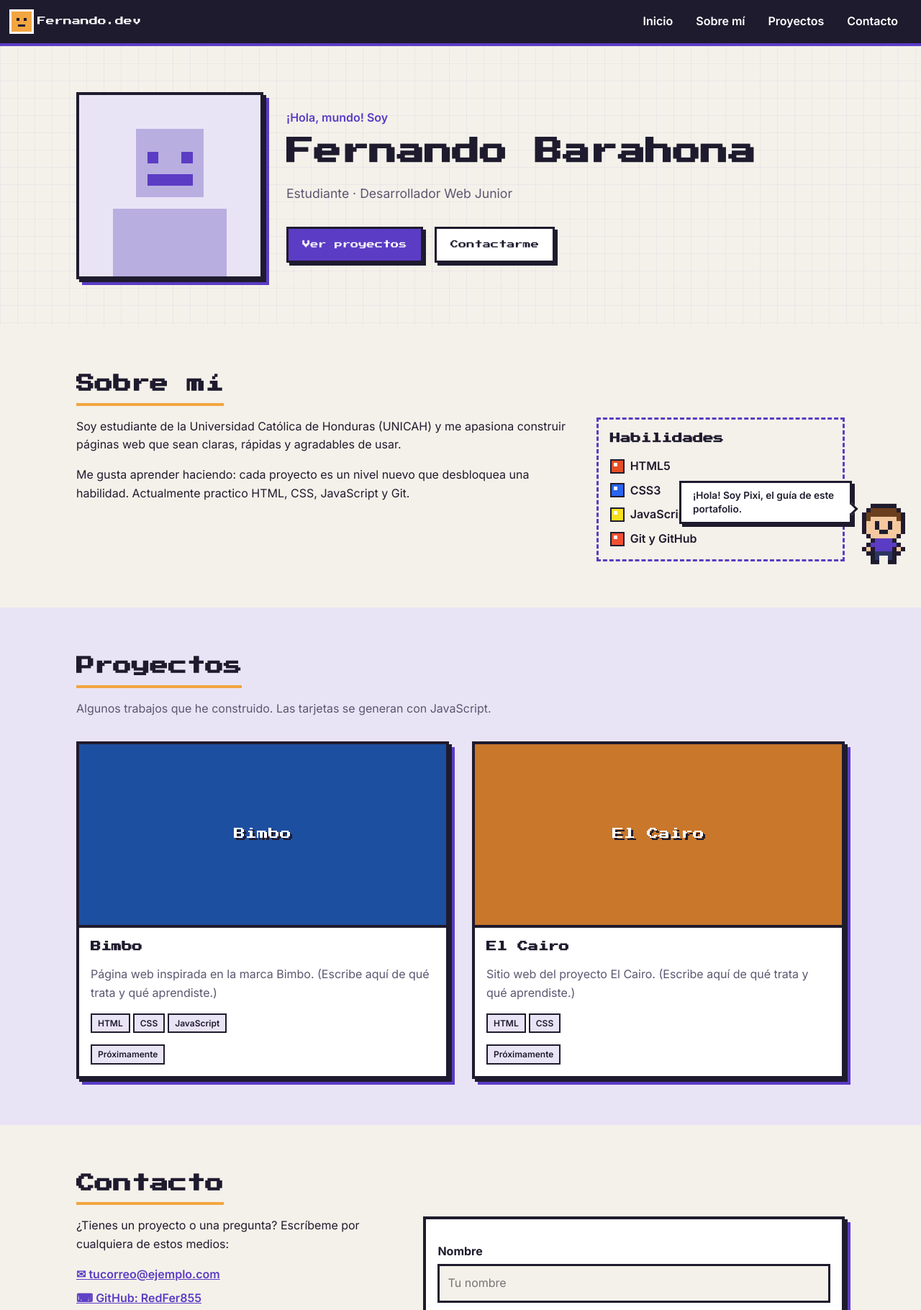
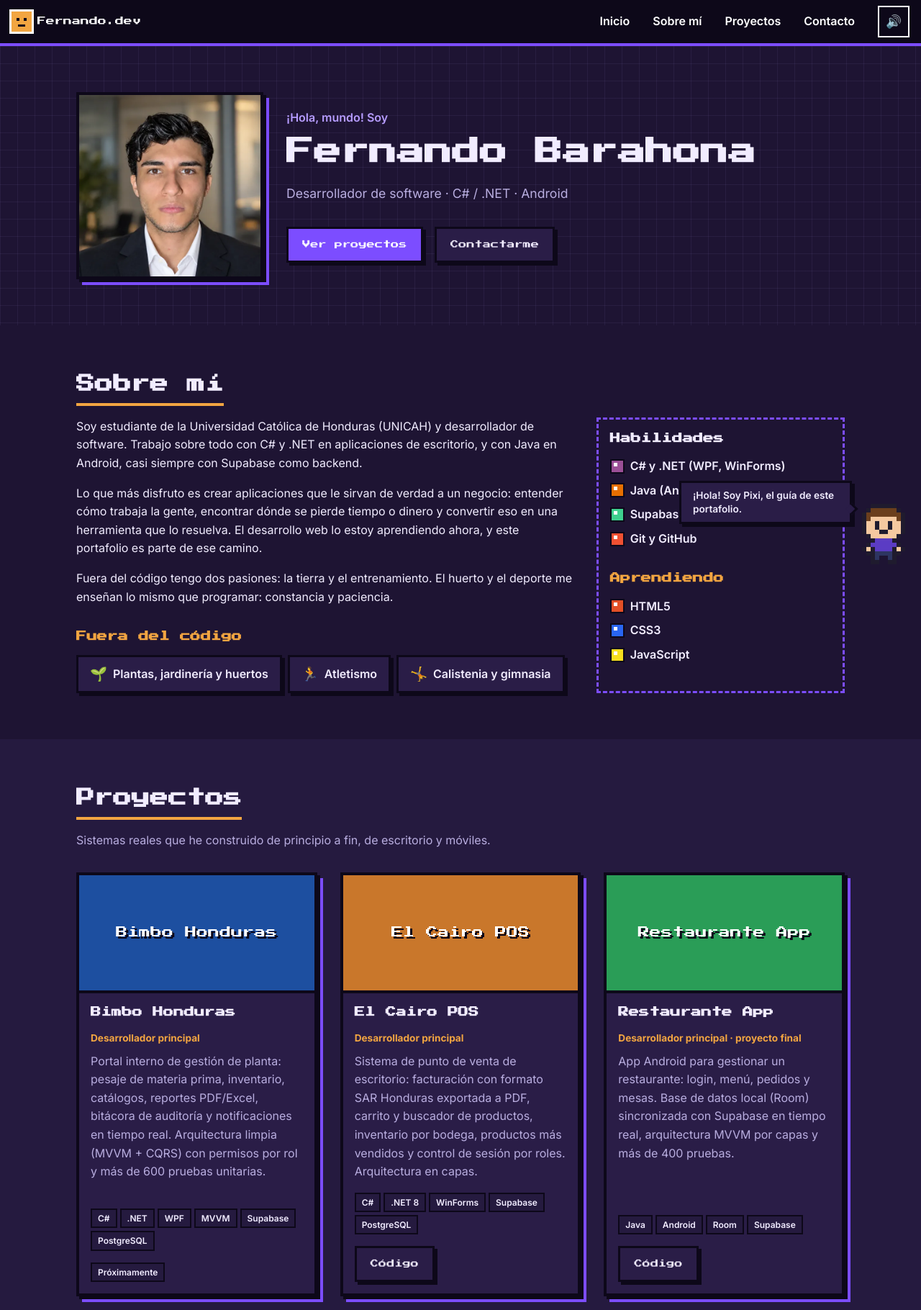
Before and after one commit to RedFer855/portafolio, a plain HTML site: page index.html in a window 1280 px wide. Shown: the top 1820 px of the page at 72% size. Drawn offline with Linux system fonts and the light colour scheme.

Commit message:
Correo real, bio, proyectos, tema morado y sonidos 8-bit

```diff
--- a/css/base.css
+++ b/css/base.css
@@ -4,18 +4,22 @@
    ========================================================= */
 
 :root {
-    /* Paleta */
-    --color-bg: #f4f1ea;          /* fondo general (papel) */
-    --color-surface: #ffffff;     /* tarjetas y formularios */
-    --color-surface-alt: #e9e4f5; /* secciones alternas */
-    --color-text: #1f1b2e;        /* texto principal */
-    --color-muted: #5b5670;       /* texto secundario */
-    --color-primary: #5b3cc4;     /* acento principal (morado) */
-    --color-primary-dark: #3d2690;
+    /* Le dice al navegador que la página es oscura (scrollbars, inputs) */
+    color-scheme: dark;
+
+    /* Paleta morada oscura (estilo Visual Studio) */
+    --color-bg: #1e1433;          /* fondo general */
+    --color-surface: #2a1d47;     /* tarjetas y formularios */
+    --color-surface-alt: #251a3f; /* secciones alternas */
+    --color-text: #f1ecff;        /* texto principal */
+    --color-muted: #b9aee0;       /* texto secundario */
+    --color-primary: #7c4dff;     /* acento principal (fondo de botones) */
+    --color-primary-dark: #5a2fd6;
+    --color-link: #b69cff;        /* enlaces: más claro para leerse sobre el fondo oscuro */
     --color-accent: #f2a541;      /* acento secundario (naranja) */
-    --color-dark: #1f1b2e;        /* header / footer */
-    --color-error: #d7263d;
-    --color-success: #2a9d57;
+    --color-dark: #0d0819;        /* header, footer y bordes pixel */
+    --color-error: #ff6b7a;
+    --color-success: #4ade80;
 
     /* Tipografía */
     --font-pixel: "Press Start 2P", monospace;
@@ -71,7 +75,7 @@ img {
 }
 
 a {
-    color: var(--color-primary);
+    color: var(--color-link);
 }
 
 /* ---------- Tipografía ---------- */
--- a/css/components.css
+++ b/css/components.css
@@ -42,7 +42,7 @@
 
 .btn--ghost {
     background-color: var(--color-surface);
-    color: var(--color-dark);
+    color: var(--color-text);
 }
 
 /* ---------- Habilidades ---------- */
@@ -81,6 +81,39 @@
 .skill__icon--css  { --skill-color: #2965f1; }
 .skill__icon--js   { --skill-color: #f7df1e; }
 .skill__icon--git  { --skill-color: #f05032; }
+.skill__icon--csharp   { --skill-color: #9b4f96; }
+.skill__icon--java     { --skill-color: #e76f00; }
+.skill__icon--supabase { --skill-color: #3ecf8e; }
+
+.about__subtitle {
+    margin-top: var(--space-l);
+    color: var(--color-accent);
+}
+
+/* ---------- Pasatiempos ---------- */
+.hobbies {
+    display: flex;
+    flex-wrap: wrap;
+    gap: var(--space-s);
+    margin: 0;
+    padding: 0;
+    list-style: none;
+}
+
+.hobby {
+    display: flex;
+    align-items: center;
+    gap: var(--space-s);
+    padding: var(--space-s) var(--space-m);
+    border: 3px solid var(--color-dark);
+    background-color: var(--color-surface);
+    box-shadow: var(--pixel-shadow);
+    font-weight: 600;
+}
+
+.hobby__icon {
+    font-size: 1.2rem;
+}
 
 /* ---------- Tarjetas de proyecto ---------- */
 .projects {
@@ -132,6 +165,13 @@
     flex-direction: column;
     flex: 1;
     padding: var(--space-m);
+}
+
+.project-card__rol {
+    margin-bottom: var(--space-s);
+    color: var(--color-accent);
+    font-size: 0.85rem;
+    font-weight: 700;
 }
 
 .project-card__desc {
@@ -194,7 +234,13 @@
     padding: 0.7rem;
     border: 3px solid var(--color-dark);
     font: inherit;
+    color: inherit;               /* los inputs no heredan el color de texto por defecto */
     background-color: var(--color-bg);
+}
+
+.field input::placeholder,
+.field textarea::placeholder {
+    color: var(--color-muted);
 }
 
 .field textarea {
@@ -205,7 +251,7 @@
 .field textarea:focus {
     outline: none;
     border-color: var(--color-primary);
-    background-color: #fff;
+    background-color: var(--color-surface-alt);
 }
 
 /* Estado de error (misma idea que .error en la clase de PW1) */
--- a/css/layout.css
+++ b/css/layout.css
@@ -49,6 +49,25 @@
         var(--color-accent);
     box-shadow: 0 0 0 3px #fff;
     image-rendering: pixelated;
+}
+
+/* Botón de sonido: en celular queda a la izquierda de la hamburguesa */
+.sound-toggle {
+    display: grid;
+    place-items: center;
+    width: 44px;
+    height: 44px;
+    margin-left: auto;            /* empuja este botón (y la hamburguesa) a la derecha */
+    margin-right: var(--space-s);
+    padding: 0;
+    background: transparent;
+    border: 2px solid #fff;
+    font-size: 1.1rem;
+    cursor: pointer;
+}
+
+.sound-toggle[aria-pressed="false"] {
+    opacity: 0.6;
 }
 
 /* Botón hamburguesa (idea de la clase de PW1, ahora es un <button> accesible) */
@@ -116,6 +135,13 @@
     .site-nav {
         display: block;
         flex-basis: auto;
+        order: 1;                 /* order cambia el orden visual sin tocar el HTML */
+        margin-left: auto;
+    }
+
+    .sound-toggle {
+        order: 2;                 /* en escritorio el botón de sonido va después del menú */
+        margin: 0 0 0 var(--space-m);
     }
 
     .site-nav ul {
@@ -148,8 +174,8 @@
     padding-block: var(--space-xl);
     background:
         /* patrón de cuadritos pixel muy suave */
-        linear-gradient(90deg, rgb(91 60 196 / 0.06) 1px, transparent 1px) 0 0 / 24px 24px,
-        linear-gradient(rgb(91 60 196 / 0.06) 1px, transparent 1px) 0 0 / 24px 24px,
+        linear-gradient(90deg, rgb(182 156 255 / 0.07) 1px, transparent 1px) 0 0 / 24px 24px,
+        linear-gradient(rgb(182 156 255 / 0.07) 1px, transparent 1px) 0 0 / 24px 24px,
         var(--color-bg);
 }
 
@@ -174,7 +200,7 @@
 
 .hero__hello {
     font-weight: 600;
-    color: var(--color-primary);
+    color: var(--color-link);
     margin-bottom: var(--space-s);
 }
 
--- a/index.html
+++ b/index.html
@@ -3,8 +3,7 @@
 <head>
     <meta charset="UTF-8" />
     <meta name="viewport" content="width=device-width, initial-scale=1.0" />
-    <!-- TODO(Fernando): cambia la descripción por una frase tuya -->
-    <meta name="description" content="Portafolio de Fernando Barahona: proyectos web con HTML, CSS y JavaScript." />
+    <meta name="description" content="Portafolio de Fernando Barahona, desarrollador de software en C#/.NET y Android que crea aplicaciones para resolver problemas de negocio." />
     <title>Fernando Barahona | Portafolio</title>
 
     <!-- Fuentes: Press Start 2P (pixel, solo títulos) + Inter (texto) -->
@@ -19,6 +18,7 @@
     <link rel="stylesheet" href="css/companion.css" />
 
     <!-- defer: el script se descarga en paralelo y se ejecuta cuando el HTML ya está listo -->
+    <script src="js/sounds.js" defer></script>
     <script src="js/main.js" defer></script>
     <script src="js/projects.js" defer></script>
     <script src="js/companion.js" defer></script>
@@ -35,6 +35,11 @@
             <!-- TODO(Fernando): tu nombre corto -->
             <span class="brand__name">Fernando.dev</span>
         </a>
+
+        <!-- Activa o silencia los sonidos pixel (sounds.js) -->
+        <button class="sound-toggle" id="sound-toggle" type="button" aria-pressed="true" aria-label="Silenciar sonidos">
+            <span aria-hidden="true">🔊</span>
+        </button>
 
         <button class="hmb-button" type="button" aria-label="Abrir menú" aria-expanded="false" aria-controls="menu-principal">
             <span></span>
@@ -57,15 +62,17 @@
         <section id="inicio" class="hero" data-companion="inicio">
             <div class="container hero__inner">
                 <figure class="hero__photo pixel-frame">
-                    <!-- TODO(Fernando): reemplaza por tu foto, ej. media/perfil.jpg (cuadrada, ~400x400) -->
-                    <img src="media/perfil-placeholder.svg" alt="Foto de perfil de Fernando Barahona" width="320" height="320" />
+                    <!-- picture: el navegador usa WebP (más liviano) y si no lo soporta, el JPG -->
+                    <picture>
+                        <source srcset="media/perfil.webp" type="image/webp" />
+                        <img src="media/perfil.jpg" alt="Foto de perfil de Fernando Barahona con saco azul marino y camisa blanca" width="600" height="600" />
+                    </picture>
                 </figure>
                 <div class="hero__text">
                     <p class="hero__hello">¡Hola, mundo! Soy</p>
                     <!-- TODO(Fernando): tu nombre completo -->
                     <h1 class="hero__title">Fernando Barahona</h1>
-                    <!-- TODO(Fernando): tu rol o carrera -->
-                    <p class="hero__role">Estudiante · Desarrollador Web Junior</p>
+                    <p class="hero__role">Desarrollador de software · C# / .NET · Android</p>
                     <div class="hero__actions">
                         <a class="btn btn--primary" href="#proyectos">Ver proyectos</a>
                         <a class="btn btn--ghost" href="#contacto">Contactarme</a>
@@ -80,24 +87,43 @@
                 <h2 class="section__title">Sobre mí</h2>
                 <div class="about__grid">
                     <article class="about__bio">
-                        <!-- TODO(Fernando): escribe tu biografía (3–5 líneas): quién eres, qué estudias, qué te gusta construir -->
                         <p>
-                            Soy estudiante de la Universidad Católica de Honduras (UNICAH) y me apasiona
-                            construir páginas web que sean claras, rápidas y agradables de usar.
+                            Soy estudiante de la Universidad Católica de Honduras (UNICAH) y desarrollador de software.
+                            Trabajo sobre todo con C# y .NET en aplicaciones de escritorio, y con Java en Android,
+                            casi siempre con Supabase como backend.
                         </p>
                         <p>
-                            Me gusta aprender haciendo: cada proyecto es un nivel nuevo que desbloquea
-                            una habilidad. Actualmente practico HTML, CSS, JavaScript y Git.
+                            Lo que más disfruto es crear aplicaciones que le sirvan de verdad a un negocio:
+                            entender cómo trabaja la gente, encontrar dónde se pierde tiempo o dinero y convertir eso
+                            en una herramienta que lo resuelva. El desarrollo web lo estoy aprendiendo ahora,
+                            y este portafolio es parte de ese camino.
                         </p>
+                        <p>
+                            Fuera del código tengo dos pasiones: la tierra y el entrenamiento.
+                            El huerto y el deporte me enseñan lo mismo que programar: constancia y paciencia.
+                        </p>
+
+                        <h3 class="about__subtitle">Fuera del código</h3>
+                        <ul class="hobbies">
+                            <li class="hobby"><span class="hobby__icon" aria-hidden="true">🌱</span>Plantas, jardinería y huertos</li>
+                            <li class="hobby"><span class="hobby__icon" aria-hidden="true">🏃</span>Atletismo</li>
+                            <li class="hobby"><span class="hobby__icon" aria-hidden="true">🤸</span>Calistenia y gimnasia</li>
+                        </ul>
                     </article>
 
                     <aside class="about__skills" aria-labelledby="skills-title">
                         <h3 id="skills-title">Habilidades</h3>
                         <ul class="skills">
+                            <li class="skill"><span class="skill__icon skill__icon--csharp" aria-hidden="true"></span>C# y .NET (WPF, WinForms)</li>
+                            <li class="skill"><span class="skill__icon skill__icon--java" aria-hidden="true"></span>Java (Android)</li>
+                            <li class="skill"><span class="skill__icon skill__icon--supabase" aria-hidden="true"></span>Supabase y PostgreSQL</li>
+                            <li class="skill"><span class="skill__icon skill__icon--git" aria-hidden="true"></span>Git y GitHub</li>
+                        </ul>
+                        <h3 class="about__subtitle">Aprendiendo</h3>
+                        <ul class="skills">
                             <li class="skill"><span class="skill__icon skill__icon--html" aria-hidden="true"></span>HTML5</li>
                             <li class="skill"><span class="skill__icon skill__icon--css" aria-hidden="true"></span>CSS3</li>
                             <li class="skill"><span class="skill__icon skill__icon--js" aria-hidden="true"></span>JavaScript</li>
-                            <li class="skill"><span class="skill__icon skill__icon--git" aria-hidden="true"></span>Git y GitHub</li>
                         </ul>
                     </aside>
                 </div>
@@ -108,7 +134,7 @@
         <section id="proyectos" class="section section--alt" data-companion="proyectos">
             <div class="container">
                 <h2 class="section__title">Proyectos</h2>
-                <p class="section__lead">Algunos trabajos que he construido. Las tarjetas se generan con JavaScript.</p>
+                <p class="section__lead">Sistemas reales que he construido de principio a fin, de escritorio y móviles.</p>
                 <!-- projects.js llena esta lista a partir de un arreglo de objetos -->
                 <ul class="projects" id="lista-proyectos"></ul>
             </div>
@@ -122,8 +148,7 @@
                     <div class="contact__info">
                         <p>¿Tienes un proyecto o una pregunta? Escríbeme por cualquiera de estos medios:</p>
                         <ul class="contact__links">
-                            <!-- TODO(Fernando): tu correo (en href y en el texto) -->
-                            <li><a href="mailto:tucorreo@ejemplo.com">✉ tucorreo@ejemplo.com</a></li>
+                            <li><a href="mailto:fbarahona280@gmail.com">✉ fbarahona280@gmail.com</a></li>
                             <li><a href="https://github.com/RedFer855" target="_blank" rel="noopener noreferrer">⌨ GitHub: RedFer855</a></li>
                             <!-- TODO(Fernando): tu LinkedIn -->
                             <li><a href="https://www.linkedin.com/" target="_blank" rel="noopener noreferrer">in LinkedIn</a></li>
--- a/js/contactForm.js
+++ b/js/contactForm.js
@@ -3,8 +3,8 @@
 // en vez de repetir el mismo código por cada campo, definimos REGLAS
 // y una sola función las revisa todas.
 
-// TODO(Fernando): pon aquí tu correo real (el mismo de la sección Contacto)
-const CORREO_DESTINO = "tucorreo@ejemplo.com";
+// Correo que recibe los mensajes del formulario (el mismo de la sección Contacto)
+const CORREO_DESTINO = "fbarahona280@gmail.com";
 
 const isEmptyRegex = /^\s*$/;
 const isValidEmailRegex = /^[^\s@]+@[^\s@]+\.[^\s@]{2,}$/;
@@ -32,8 +32,12 @@ document.addEventListener("DOMContentLoaded", () => {
         status.textContent = "";
         status.classList.remove("is-success");
 
-        if (!validarFormulario(form)) return;
+        if (!validarFormulario(form)) {
+            Sonidos.reproducir("error");
+            return;
+        }
 
+        Sonidos.reproducir("moneda");
         abrirCorreo(form);
         status.textContent = "¡Listo! Se abrirá tu app de correo para enviar el mensaje.";
         status.classList.add("is-success");
--- a/js/projects.js
+++ b/js/projects.js
@@ -1,26 +1,47 @@
 // projects.js — Genera las tarjetas de proyectos desde un arreglo
 // Para agregar un proyecto NO tocas el HTML: solo agregas un objeto aquí.
 
-// TODO(Fernando): completa los datos reales de cada proyecto.
-// - imagen: ruta a una captura (ej. "media/bimbo.jpg") o "" para usar la portada de color
-// - repo / demo: enlaces a GitHub y GitHub Pages ("" si todavía no hay)
+// TODO(Fernando): agrega capturas de cada proyecto.
+// - imagen: ruta a una captura (ej. "media/bimbo.webp") o "" para usar la portada de color
+// - repo / demo: enlaces ("" si no hay → no aparece el botón)
 const proyectos = [
     {
-        titulo: "Bimbo",
-        descripcion: "Página web inspirada en la marca Bimbo. (Escribe aquí de qué trata y qué aprendiste.)",
-        tecnologias: ["HTML", "CSS", "JavaScript"],
+        titulo: "Bimbo Honduras",
+        rol: "Desarrollador principal",
+        descripcion:
+            "Portal interno de gestión de planta: pesaje de materia prima, inventario, catálogos, " +
+            "reportes PDF/Excel, bitácora de auditoría y notificaciones en tiempo real. " +
+            "Arquitectura limpia (MVVM + CQRS) con permisos por rol y más de 600 pruebas unitarias.",
+        tecnologias: ["C#", ".NET", "WPF", "MVVM", "Supabase", "PostgreSQL"],
         imagen: "",
         color: "#1d4fa0",
         repo: "",
         demo: "",
     },
     {
-        titulo: "El Cairo",
-        descripcion: "Sitio web del proyecto El Cairo. (Escribe aquí de qué trata y qué aprendiste.)",
-        tecnologias: ["HTML", "CSS"],
+        titulo: "El Cairo POS",
+        rol: "Desarrollador principal",
+        descripcion:
+            "Sistema de punto de venta de escritorio: facturación con formato SAR Honduras exportada a PDF, " +
+            "carrito y buscador de productos, inventario por bodega, productos más vendidos " +
+            "y control de sesión por roles. Arquitectura en capas.",
+        tecnologias: ["C#", ".NET 8", "WinForms", "Supabase", "PostgreSQL"],
         imagen: "",
         color: "#c9772b",
-        repo: "",
+        repo: "https://github.com/RedFer855/ElCairo",
+        demo: "",
+    },
+    {
+        titulo: "Restaurante App",
+        rol: "Desarrollador principal · proyecto final",
+        descripcion:
+            "App Android para gestionar un restaurante: login, menú, pedidos y mesas. " +
+            "Base de datos local (Room) sincronizada con Supabase en tiempo real, " +
+            "arquitectura MVVM por capas y más de 400 pruebas.",
+        tecnologias: ["Java", "Android", "Room", "Supabase"],
+        imagen: "",
+        color: "#2a9d57",
+        repo: "https://github.com/RedFer855/ProyectoFinalRestaurante",
         demo: "",
     },
 ];
@@ -49,6 +70,14 @@ function crearTarjeta(proyecto) {
     const titulo = document.createElement("h3");
     titulo.textContent = proyecto.titulo; // textContent: seguro, no interpreta HTML
     body.appendChild(titulo);
+
+    // El rol es opcional: solo se muestra si el objeto lo trae
+    if (proyecto.rol) {
+        const rol = document.createElement("p");
+        rol.className = "project-card__rol";
+        rol.textContent = proyecto.rol;
+        body.appendChild(rol);
+    }
 
     const desc = document.createElement("p");
     desc.className = "project-card__desc";
--- /dev/null
+++ b/js/sounds.js
@@ -0,0 +1,134 @@
+// sounds.js — Sonidos estilo videojuego de 8 bits
+// No usa archivos de audio: los sonidos se SINTETIZAN con la Web Audio API,
+// igual que los chips de sonido de las consolas retro (ondas cuadradas).
+//
+// Otros archivos lo usan así:  Sonidos.reproducir("moneda");
+
+const Sonidos = (() => {
+    // Cada sonido es una lista de notas: frecuencia (Hz), duración (s) y forma de onda.
+    // "hasta" hace que la nota suba o baje de tono mientras suena (efecto de salto).
+    const CATALOGO = {
+        blip:   [{ freq: 660, dur: 0.05 }, { freq: 990, dur: 0.06 }],                // botones y enlaces
+        menu:   [{ freq: 440, dur: 0.06, onda: "triangle" }, { freq: 660, dur: 0.08, onda: "triangle" }],
+        salto:  [{ freq: 300, hasta: 900, dur: 0.15 }],                               // clic en Pixi
+        moneda: [{ freq: 988, dur: 0.08 }, { freq: 1319, dur: 0.3 }],                 // formulario enviado
+        error:  [{ freq: 220, dur: 0.1, onda: "sawtooth" }, { freq: 160, dur: 0.18, onda: "sawtooth" }],
+    };
+
+    const VOLUMEN = 0.06;             // bajito: es un detalle, no una alarma
+    const CLAVE_GUARDADO = "sonidos-activos";
+
+    let contexto = null;              // el AudioContext se crea con el primer clic (regla de los navegadores)
+    let activos = leerPreferencia();
+
+    function obtenerContexto() {
+        if (!contexto) {
+            contexto = new AudioContext();
+        }
+        return contexto;
+    }
+
+    // Toca una nota: oscilador (genera la onda) → ganancia (volumen) → parlantes
+    function tocarNota(ctx, nota, inicio) {
+        const oscilador = ctx.createOscillator();
+        const ganancia = ctx.createGain();
+
+        oscilador.type = nota.onda ?? "square";
+        oscilador.frequency.setValueAtTime(nota.freq, inicio);
+        if (nota.hasta) {
+            oscilador.frequency.exponentialRampToValueAtTime(nota.hasta, inicio + nota.dur);
+        }
+
+        // El volumen baja al final para que no suene un "clic" feo al cortar
+        ganancia.gain.setValueAtTime(VOLUMEN, inicio);
+        ganancia.gain.exponentialRampToValueAtTime(0.001, inicio + nota.dur);
+
+        oscilador.connect(ganancia);
+        ganancia.connect(ctx.destination);
+        oscilador.start(inicio);
+        oscilador.stop(inicio + nota.dur);
+    }
+
+    function reproducir(nombre) {
+        const notas = CATALOGO[nombre];
+        if (!activos || !notas) return;
+
+        const ctx = obtenerContexto();
+        let tiempo = ctx.currentTime;
+        // Las notas suenan una detrás de otra
+        for (const nota of notas) {
+            tocarNota(ctx, nota, tiempo);
+            tiempo += nota.dur;
+        }
+    }
+
+    // localStorage puede fallar (modo privado), por eso va dentro de try/catch
+    function leerPreferencia() {
+        try {
+            return localStorage.getItem(CLAVE_GUARDADO) !== "no";
+        } catch {
+            return true;
+        }
+    }
+
+    function alternar() {
+        activos = !activos;
+        try {
+            localStorage.setItem(CLAVE_GUARDADO, activos ? "si" : "no");
+        } catch {
+            // sin localStorage el cambio dura solo esta visita
+        }
+        return activos;
+    }
+
+    function estanActivos() {
+        return activos;
+    }
+
+    // Solo esto queda visible para los demás archivos
+    return { reproducir, alternar, estanActivos };
+})();
+
+document.addEventListener("DOMContentLoaded", () => {
+    initBotonSonido();
+    initSonidosDeClic();
+});
+
+function initBotonSonido() {
+    const boton = document.getElementById("sound-toggle");
+    const actualizar = () => {
+        const activos = Sonidos.estanActivos();
+        boton.setAttribute("aria-pressed", String(activos));
+        boton.setAttribute("aria-label", activos ? "Silenciar sonidos" : "Activar sonidos");
+        boton.firstElementChild.textContent = activos ? "🔊" : "🔇";
+    };
+
+    actualizar();
+    boton.addEventListener("click", () => {
+        Sonidos.alternar();
+        actualizar();
+        Sonidos.reproducir("blip"); // si se acaba de activar, suena como confirmación
+    });
+}
+
+// Delegación de eventos: UN listener en todo el documento decide qué sonido tocar
+function initSonidosDeClic() {
+    document.addEventListener("click", (event) => {
+        const elemento = event.target.closest("a, button"); // el enlace o botón clicado (o null)
+        if (!elemento) return;
+
+        const nombre = elegirSonido(elemento);
+        if (nombre) {
+            Sonidos.reproducir(nombre);
+        }
+    });
+}
+
+// Decide qué sonido va con cada elemento (null = ninguno)
+function elegirSonido(elemento) {
+    if (elemento.id === "sound-toggle") return null;              // tiene su propio sonido
+    if (elemento.type === "submit") return null;                  // el formulario decide: moneda o error
+    if (elemento.id === "companion-sprite") return "salto";
+    if (elemento.classList.contains("hmb-button")) return "menu";
+    return "blip";
+}
```
Also changed, not shown: media/perfil-placeholder.svg (deleted), media/perfil.jpg (added), media/perfil.webp (added).
